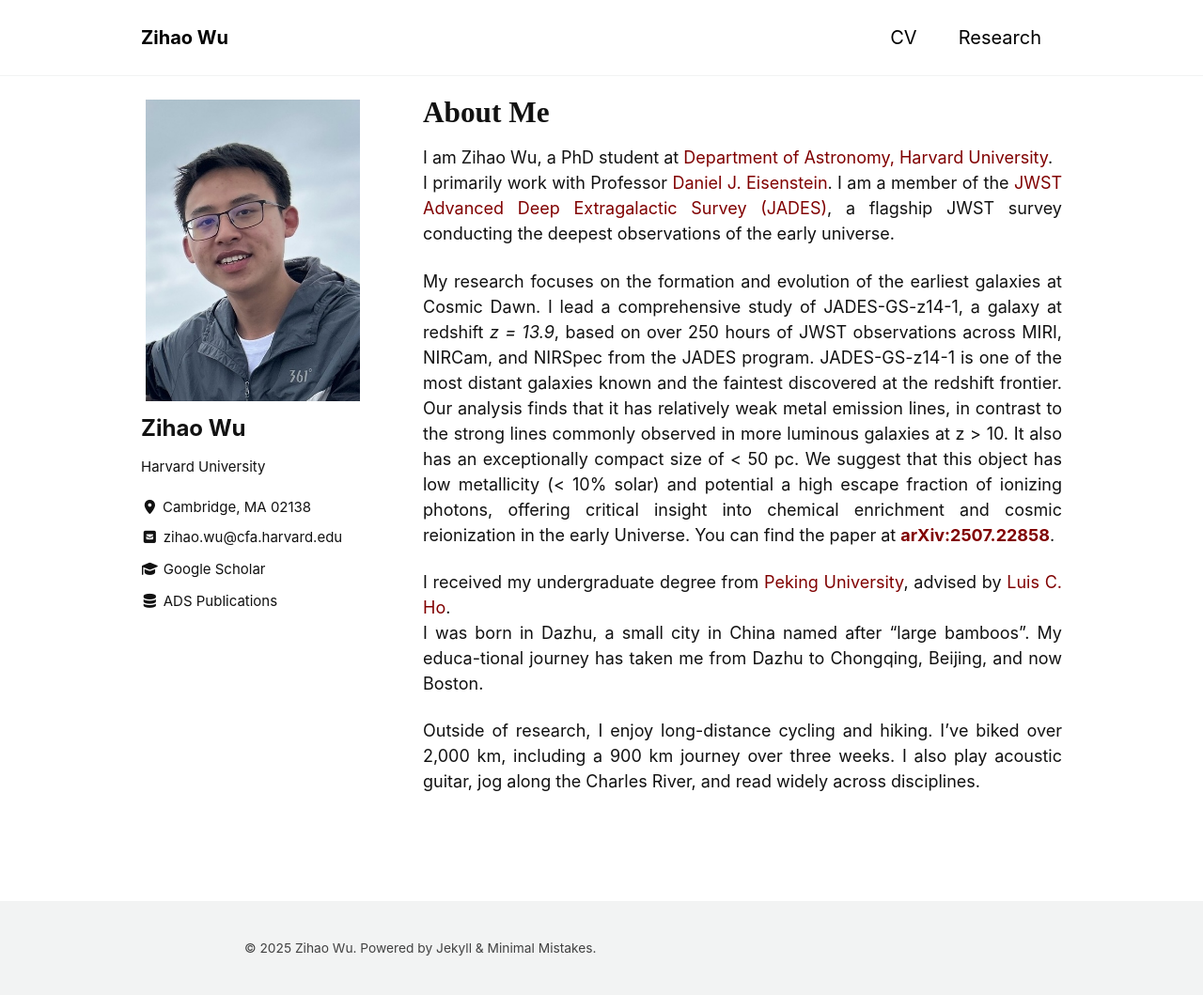
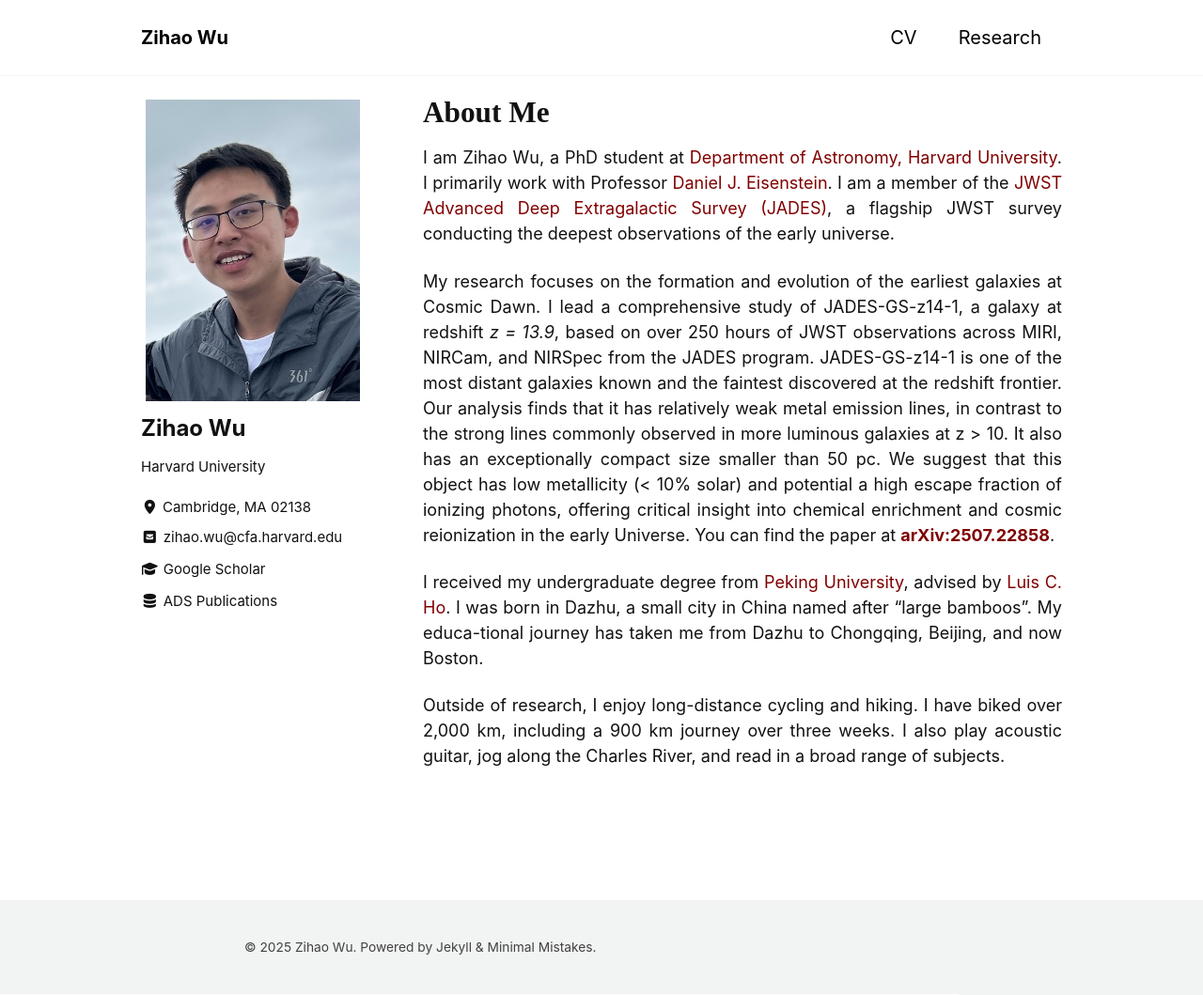
Before and after one commit to zihaowu-astro/zihaowu-astro.github.io, a Jekyll site: the page built from index.md, in a window 1280 px wide and 1059 px high. Shown: the whole window at 94% size. Built offline with Jekyll 4.4.1, drawn with Linux system fonts in a browser that asks for light colours; cached includes are drawn as plain includes.

Commit message:
Add files via upload

```diff
--- a/index.md
+++ b/index.md
@@ -6,12 +6,10 @@
 
 <h1>About Me</h1>
 
-I am Zihao Wu, a PhD student at [Department of Astronomy, Harvard University](https://astronomy.fas.harvard.edu/).
-I primarily work with Professor [Daniel J. Eisenstein](https://scholar.harvard.edu/deisenstein/). I am a member of the [JWST Advanced Deep Extragalactic Survey (JADES)](https://jades-survey.github.io/), a flagship JWST survey conducting the deepest observations of the early universe.
+I am Zihao Wu, a PhD student at [Department of Astronomy, Harvard University](https://astronomy.fas.harvard.edu/). I primarily work with Professor [Daniel J. Eisenstein](https://scholar.harvard.edu/deisenstein/). I am a member of the [JWST Advanced Deep Extragalactic Survey (JADES)](https://jades-survey.github.io/), a flagship JWST survey conducting the deepest observations of the early universe.
 
-My research focuses on the formation and evolution of the earliest galaxies at Cosmic Dawn. I lead a comprehensive study of JADES-GS-z14-1, a galaxy at redshift *z = 13.9*, based on over 250 hours of JWST observations across MIRI, NIRCam, and NIRSpec  from the JADES program. JADES-GS-z14-1 is one of the most distant galaxies known and the faintest discovered at the redshift frontier. Our analysis finds that it has relatively weak metal emission lines, in contrast to the strong lines commonly observed in more luminous galaxies at z > 10. It also has an exceptionally compact size of < 50 pc. We suggest that this object has low metallicity (< 10% solar) and potential a high escape fraction of ionizing photons, offering critical insight into chemical enrichment and cosmic reionization in the early Universe. You can find the paper at **[ arXiv:2507.22858](https://arxiv.org/abs/2507.22858)**.
+My research focuses on the formation and evolution of the earliest galaxies at Cosmic Dawn. I lead a comprehensive study of JADES-GS-z14-1, a galaxy at redshift *z = 13.9*, based on over 250 hours of JWST observations across MIRI, NIRCam, and NIRSpec  from the JADES program. JADES-GS-z14-1 is one of the most distant galaxies known and the faintest discovered at the redshift frontier. Our analysis finds that it has relatively weak metal emission lines, in contrast to the strong lines commonly observed in more luminous galaxies at z > 10. It also has an exceptionally compact size smaller than 50 pc. We suggest that this object has low metallicity (< 10% solar) and potential a high escape fraction of ionizing photons, offering critical insight into chemical enrichment and cosmic reionization in the early Universe. You can find the paper at **[ arXiv:2507.22858](https://arxiv.org/abs/2507.22858)**.
 
-I received my undergraduate degree from [Peking University](https://english.pku.edu.cn), advised by [Luis C. Ho](http://kavli.pku.edu.cn/~lho/).
-I was born in Dazhu, a small city in China named after “large bamboos”. My educa-tional journey has taken me from Dazhu to Chongqing, Beijing, and now Boston.
+I received my undergraduate degree from [Peking University](https://english.pku.edu.cn), advised by [Luis C. Ho](http://kavli.pku.edu.cn/~lho/).   I was born in Dazhu, a small city in China named after “large bamboos”. My educa-tional journey has taken me from Dazhu to Chongqing, Beijing, and now Boston.
 
-Outside of research, I enjoy long-distance cycling and hiking. I’ve biked over 2,000 km, including a 900 km journey over three weeks. I also play acoustic guitar, jog along the Charles River, and read widely across disciplines.
+Outside of research, I enjoy long-distance cycling and hiking. I have biked over 2,000 km, including a 900 km journey over three weeks. I also play acoustic guitar, jog along the Charles River, and read in a broad range of subjects.
```
